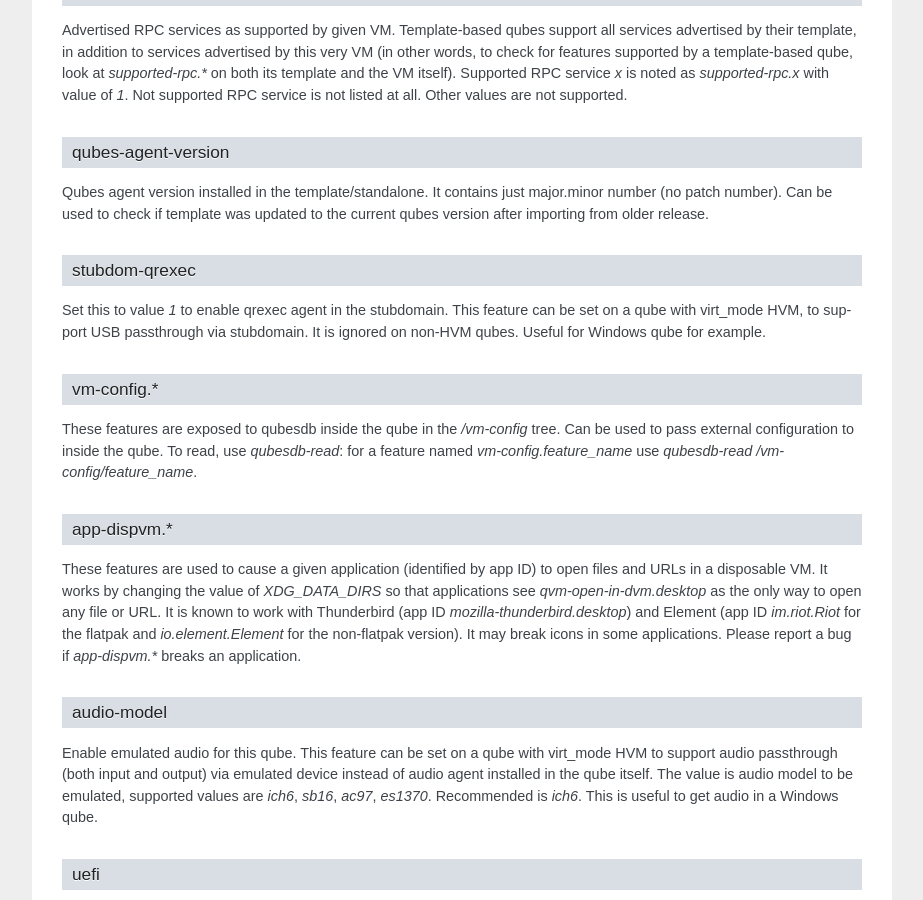
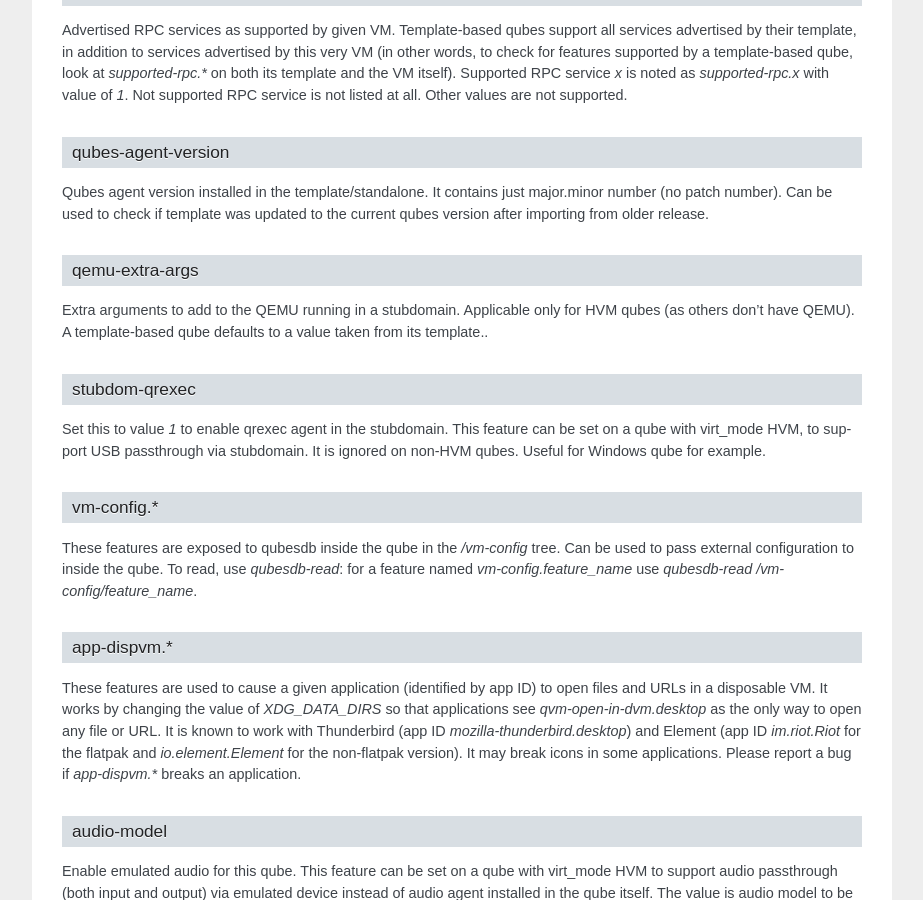
Before and after one commit to QubesOS/qubes-core-admin-client, a Sphinx documentation site: the page built from doc/manpages/qvm-features.rst, in a window 1280 px wide and 900 px high, scrolled down 5741 px. Shown: the whole window, without its empty margins (198-1121 px from the left). Built offline with Sphinx 7.4.7, drawn with Linux system fonts in a browser that asks for light colours; the version number could not be read and is left out.

Commit message:
doc: document qemu-extra-args feature
QubesOS/qubes-issues#9976

```diff
--- a/doc/manpages/qvm-features.rst
+++ b/doc/manpages/qvm-features.rst
@@ -361,6 +361,13 @@ Qubes agent version installed in the template/standalone. It contains just
 major.minor number (no patch number). Can be used to check if template was
 updated to the current qubes version after importing from older release.
 
+qemu-extra-args
+^^^^^^^^^^^^^^^
+
+Extra arguments to add to the QEMU running in a stubdomain. Applicable only for
+HVM qubes (as others don't have QEMU). A template-based qube defaults to a value
+taken from its template..
+
 stubdom-qrexec
 ^^^^^^^^^^^^^^
 
```
